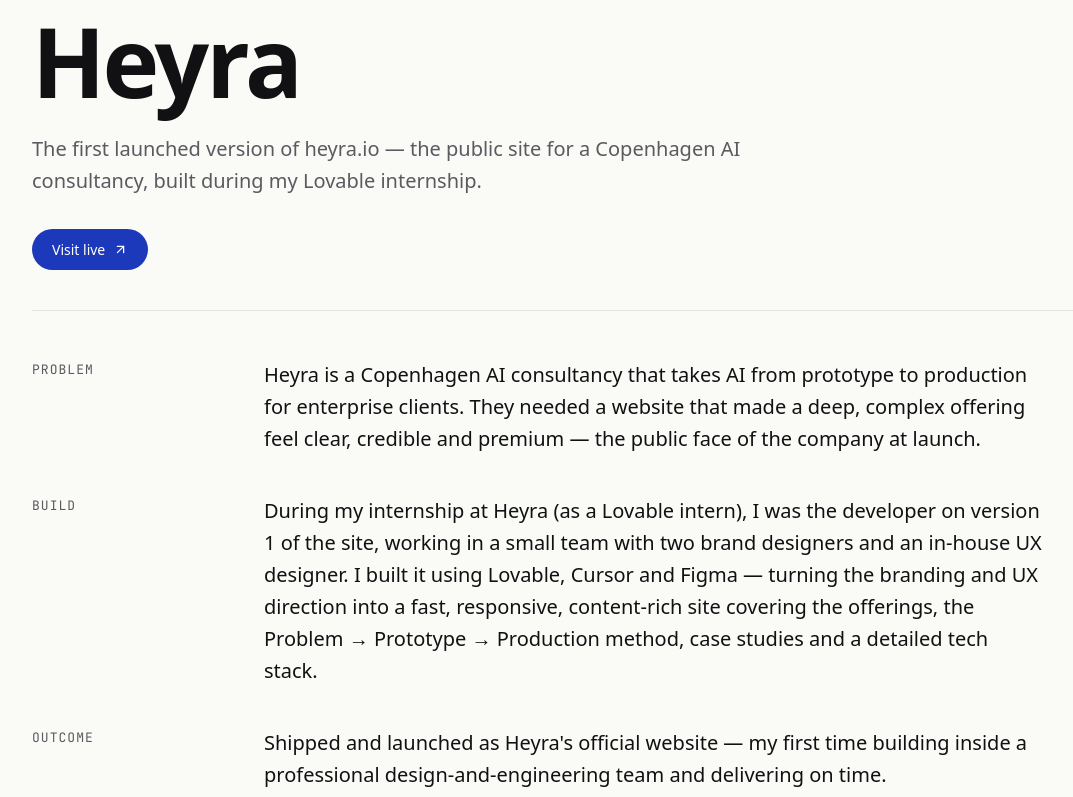
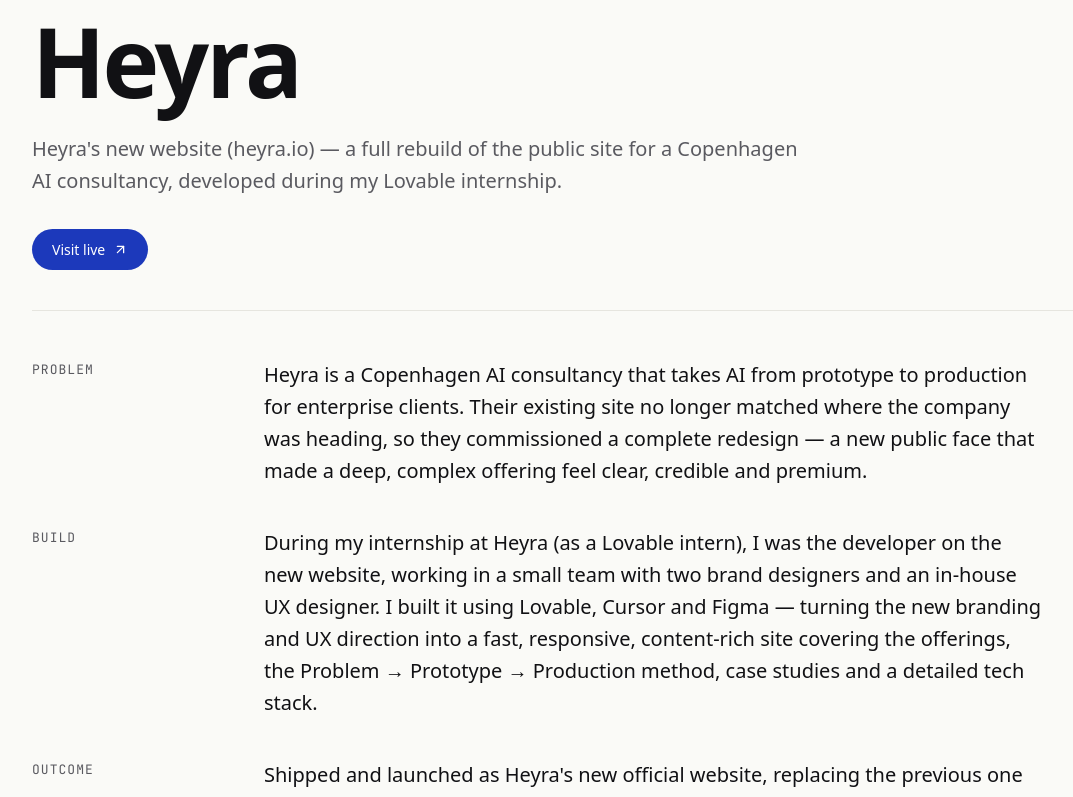
Before and after one commit to persianmoradi/PM-porto, a Next.js app: page /work/heyra in a window 1280 px wide. Shown: the part 280-1077 px from the top of the page, without its empty margins (48-1121 px from the left). Built offline with nearby package versions, Linux system fonts and the light colour scheme; a web font is replaced by a local one.

Commit message:
Refine Heyra wording + project tech tags

```diff
--- a/content/projects.ts
+++ b/content/projects.ts
@@ -20,13 +20,13 @@
     slug: "heyra",
     title: "Heyra",
     summary:
-      "The first launched version of heyra.io — the public site for a Copenhagen AI consultancy, built during my Lovable internship.",
+      "Heyra's new website (heyra.io) — a full rebuild of the public site for a Copenhagen AI consultancy, developed during my Lovable internship.",
     problem:
-      "Heyra is a Copenhagen AI consultancy that takes AI from prototype to production for enterprise clients. They needed a website that made a deep, complex offering feel clear, credible and premium — the public face of the company at launch.",
+      "Heyra is a Copenhagen AI consultancy that takes AI from prototype to production for enterprise clients. Their existing site no longer matched where the company was heading, so they commissioned a complete redesign — a new public face that made a deep, complex offering feel clear, credible and premium.",
     build:
-      "During my internship at Heyra (as a Lovable intern), I was the developer on version 1 of the site, working in a small team with two brand designers and an in-house UX designer. I built it using Lovable, Cursor and Figma — turning the branding and UX direction into a fast, responsive, content-rich site covering the offerings, the Problem → Prototype → Production method, case studies and a detailed tech stack.",
+      "During my internship at Heyra (as a Lovable intern), I was the developer on the new website, working in a small team with two brand designers and an in-house UX designer. I built it using Lovable, Cursor and Figma — turning the new branding and UX direction into a fast, responsive, content-rich site covering the offerings, the Problem → Prototype → Production method, case studies and a detailed tech stack.",
     outcome:
-      "Shipped and launched as Heyra's official website — my first time building inside a professional design-and-engineering team and delivering on time.",
+      "Shipped and launched as Heyra's new official website, replacing the previous one — my first time building inside a professional design-and-engineering team and delivering on time.",
     tags: ["Lovable", "Cursor", "Figma", "Internship"],
     links: { live: "https://heyra.io" },
     year: "2025",
--- a/content/site.ts
+++ b/content/site.ts
@@ -16,7 +16,7 @@
     linkedin: "https://www.linkedin.com/in/persian-moradi-30769a337/",
   },
   about: [
-    "I'm Persian — a Web Developer student based in Copenhagen, studying web development at Erhvervsakademiet København (graduating winter 2027). During my internship at Heyra, a Copenhagen AI consultancy, I was the developer on the first launched version of their website — built with Lovable, Cursor and Figma alongside two brand designers and a UX designer.",
+    "I'm Persian — a Web Developer student based in Copenhagen, studying web development at Erhvervsakademiet København (graduating winter 2027). During my internship at Heyra, a Copenhagen AI consultancy, I was the developer on their new website — built with Lovable, Cursor and Figma alongside two brand designers and a UX designer.",
     "I care about the details most people scroll past: easing curves, focus states, the rhythm of a type scale. My main passion is for Front-end & Full-stack development, and thats what i see myself working with in the future. I spend a part of every day learning how to build better with AI and large language models to improve my skills and be a better developer.",
     "Right now I'm sharpening my craft and moving toward back-end, so I can ship complete products end to end.",
   ],
```
Also changed, not shown: 1 other file (tests, documents, lock files or other folders).
